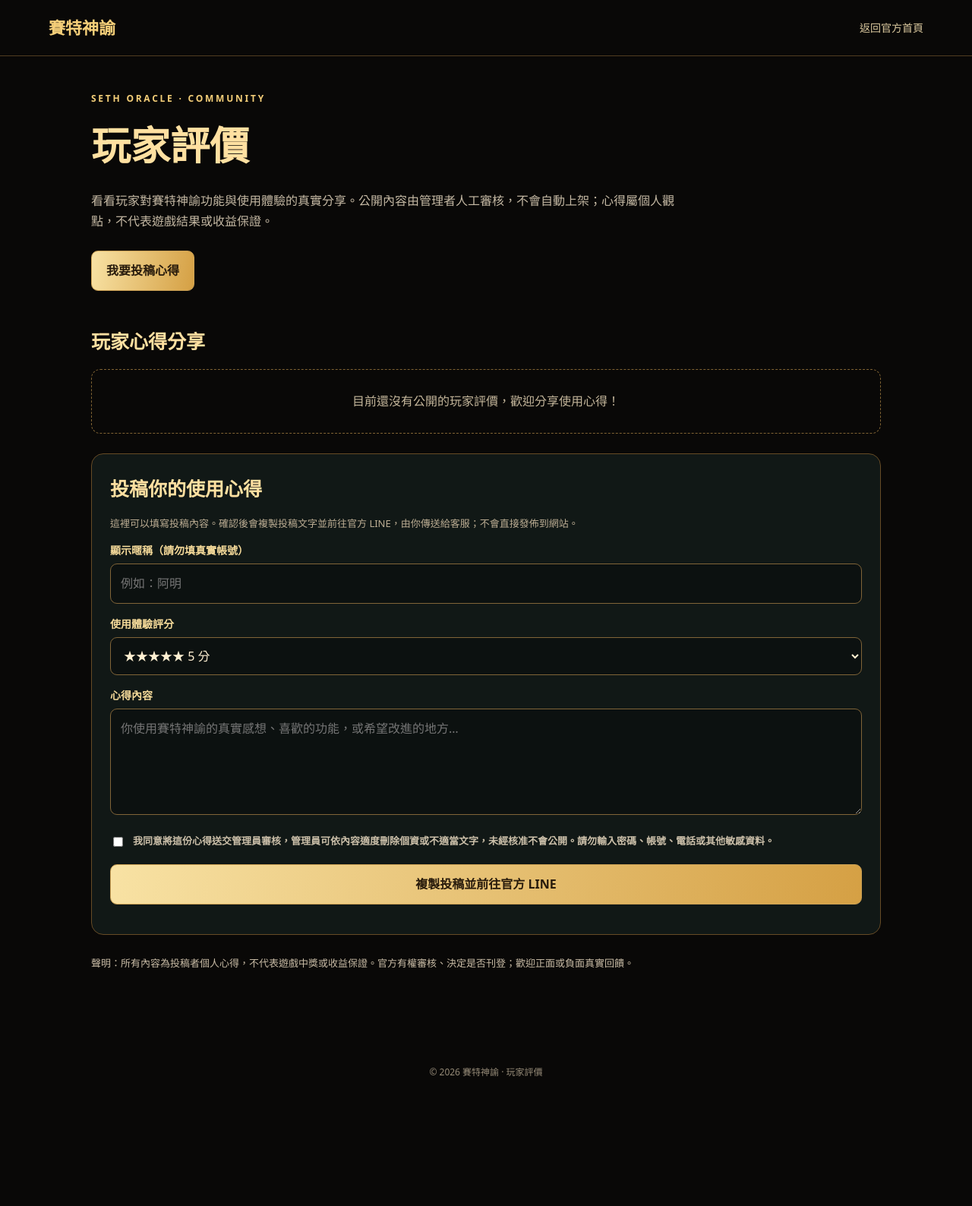
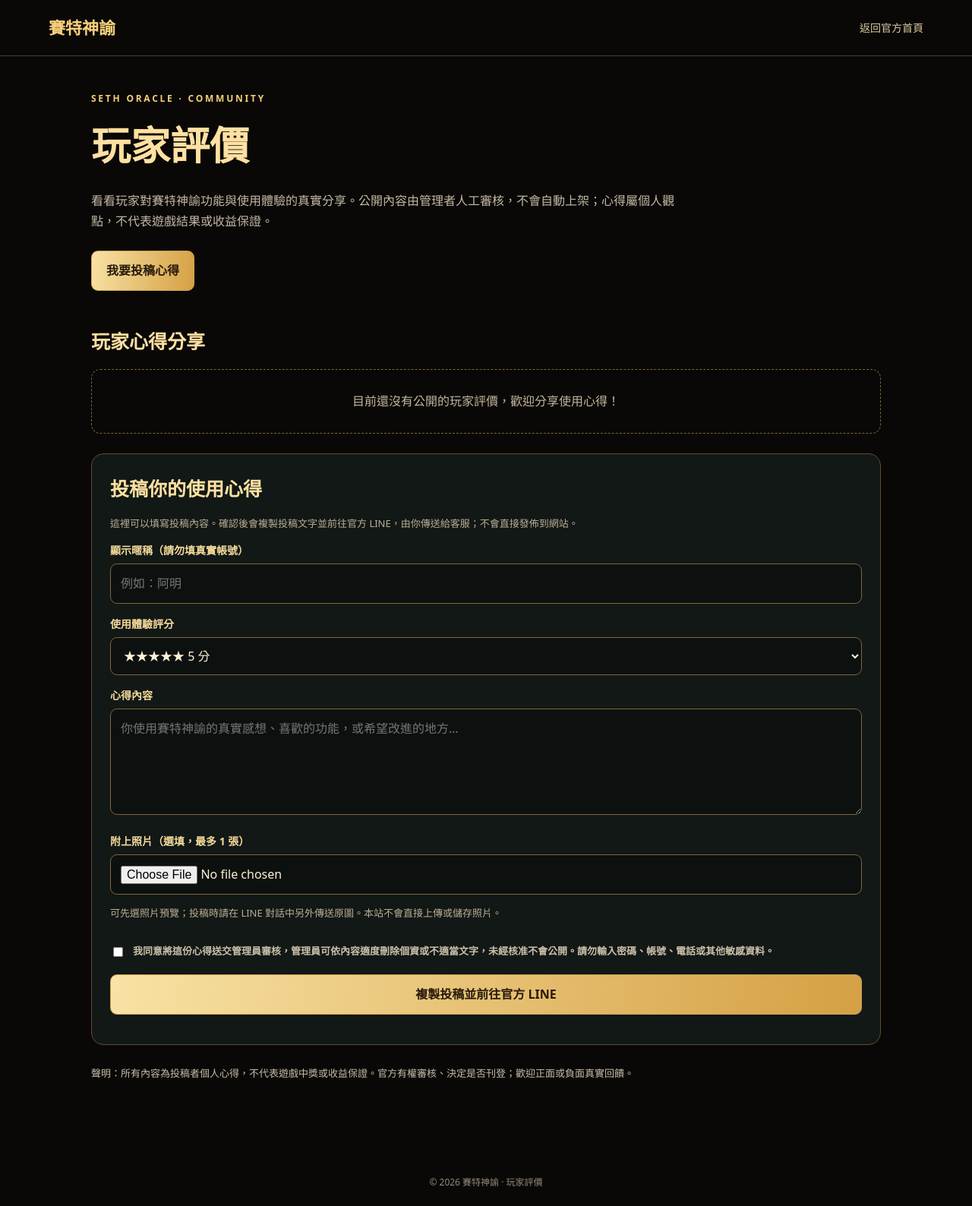
Before and after one commit to seth-oracle/seth-oracle.github.io, a Jekyll site: the page built from reviews/index.html, in a window 1280 px wide. Shown: the whole page at 76% size. Built offline with Jekyll 4.4.1, drawn with Linux system fonts in a browser that asks for light colours; before the commit the page ends 1443 px from its top, so only the background shows below that.

Commit message:
Add optional review photo picker, preview and published photo display

```diff
--- a/reviews/index.html
+++ b/reviews/index.html
@@ -25,7 +25,7 @@ h1{font-size:clamp(32px,5vw,52px);color:#ffe0a1;margin:6px 0 12px}h2{color:#ffe0
 .panel{border:1px solid #674b25;border-radius:16px;background:#111816;padding:24px;margin:26px 0}
 .grid{display:grid;grid-template-columns:repeat(2,minmax(0,1fr));gap:16px}
 .review{padding:20px;border:1px solid #6d522b;border-radius:13px;background:#18201d}
-.review-head{display:flex;align-items:center;justify-content:space-between;gap:12px}.review strong{color:#f3d58f}.review time{color:#b9ab91;font-size:12px}
+.review-photo{display:block;width:100%;max-height:310px;object-fit:contain;background:#0b100e;border:1px solid #594727;border-radius:10px;margin-top:14px}.upload-preview{max-width:260px;max-height:210px;object-fit:contain;border-radius:9px;border:1px solid #72582c;margin-top:10px}.review-head{display:flex;align-items:center;justify-content:space-between;gap:12px}.review strong{color:#f3d58f}.review time{color:#b9ab91;font-size:12px}
 .rating{color:#f3c960;letter-spacing:2px;margin:9px 0}.content{white-space:pre-wrap;overflow-wrap:anywhere;color:#ede0c6}.small{color:#bdae94;font-size:13px}
 .empty{border:1px dashed #806333;padding:28px;text-align:center;color:#c4b69b;border-radius:12px}
 .form-grid{display:grid;gap:15px}label{display:block;font-size:14px;color:#f4d999;font-weight:700;margin-bottom:5px}
@@ -51,6 +51,7 @@ footer{text-align:center;color:#968b78;font-size:12px;padding:20px}
 <div class="review-head"><strong>{{ review.nickname | escape }}</strong>{% if review.date and review.date != "" %}<time>{{ review.date | date: "%Y/%m/%d" }}</time>{% endif %}</div>
 {% if review.rating %}<div class="rating" aria-label="評分 {{ review.rating }} / 5">{% assign stars = review.rating | plus: 0 %}{% for i in (1..5) %}{% if i <= stars %}★{% else %}☆{% endif %}{% endfor %}</div>{% endif %}
 <div class="content">{{ review.content | escape }}</div>
+{% if review.photo and review.photo != "" %}<img class="review-photo" src="{{ review.photo | relative_url }}" alt="{{ review.nickname | escape }} 提供的心得照片" loading="lazy">{% endif %}
 {% if review.reply and review.reply != "" %}<p class="small">官方回覆：{{ review.reply | escape }}</p>{% endif %}
 </article>{% endfor %}</div>
 {% else %}<p class="empty">目前還沒有公開的玩家評價，歡迎分享使用心得！</p>{% endif %}
@@ -61,6 +62,7 @@ footer{text-align:center;color:#968b78;font-size:12px;padding:20px}
 <div><label for="nick">顯示暱稱（請勿填真實帳號）</label><input id="nick" required maxlength="30" placeholder="例如：阿明"></div>
 <div><label for="rating">使用體驗評分</label><select id="rating"><option value="5">★★★★★ 5 分</option><option value="4">★★★★☆ 4 分</option><option value="3">★★★☆☆ 3 分</option><option value="2">★★☆☆☆ 2 分</option><option value="1">★☆☆☆☆ 1 分</option></select></div>
 <div><label for="comment">心得內容</label><textarea id="comment" required minlength="10" maxlength="1000" placeholder="你使用賽特神諭的真實感想、喜歡的功能，或希望改進的地方…"></textarea></div>
+<div><label for="photo">附上照片（選填，最多 1 張）</label><input id="photo" type="file" accept="image/jpeg,image/png,image/webp" aria-describedby="photo-note"><p id="photo-note" class="small">可先選照片預覽；投稿時請在 LINE 對話中另外傳送原圖。本站不會直接上傳或儲存照片。</p><img id="photo-preview" class="upload-preview" alt="照片預覽" hidden></div>
 <label class="check"><input id="consent" type="checkbox" required><span>我同意將這份心得送交管理員審核，管理員可依內容適度刪除個資或不適當文字，未經核准不會公開。請勿輸入密碼、帳號、電話或其他敏感資料。</span></label>
 <button class="btn primary" type="submit">複製投稿並前往官方 LINE</button>
 <div id="status" class="hint" role="status" aria-live="polite"></div>
@@ -71,11 +73,19 @@ footer{text-align:center;color:#968b78;font-size:12px;padding:20px}
 </main><footer>© 2026 賽特神諭 · 玩家評價</footer>
 <script>
 (function(){
-const form=document.getElementById('review-form'),status=document.getElementById('status'),fallback=document.getElementById('fallback'),preview=document.getElementById('preview');
+const form=document.getElementById('review-form'),status=document.getElementById('status'),fallback=document.getElementById('fallback'),preview=document.getElementById('preview'),photoInput=document.getElementById('photo'),photoPreview=document.getElementById('photo-preview');
+let photoUrl=null;
+photoInput.addEventListener('change',()=>{
+if(photoUrl){URL.revokeObjectURL(photoUrl);photoUrl=null;}
+const file=photoInput.files&&photoInput.files[0];photoPreview.hidden=true;photoPreview.removeAttribute('src');
+if(!file)return;
+if(!['image/jpeg','image/png','image/webp'].includes(file.type)||file.size>8*1024*1024){alert('請選擇 JPG、PNG 或 WebP 照片，檔案需小於 8MB。');photoInput.value='';return;}
+photoUrl=URL.createObjectURL(file);photoPreview.src=photoUrl;photoPreview.hidden=false;
+});
 let message='';
 async function copyMessage(){try{await navigator.clipboard.writeText(message);status.textContent='已複製投稿文字！請在 LINE 對話中貼上並傳送，才算完成投稿。'}catch(e){status.textContent='請手動複製下方投稿文字，再貼到 LINE 傳送。';}}
 form.addEventListener('submit',async function(e){e.preventDefault();if(!form.reportValidity())return;
-message='【賽特神諭｜玩家心得投稿】\n暱稱：'+document.getElementById('nick').value.trim()+'\n評分：'+document.getElementById('rating').value+'/5\n心得：'+document.getElementById('comment').value.trim()+'\n（本人同意將心得送交審核，是否刊登由官方決定）';
+message='【賽特神諭｜玩家心得投稿】\n暱稱：'+document.getElementById('nick').value.trim()+'\n評分：'+document.getElementById('rating').value+'/5\n心得：'+document.getElementById('comment').value.trim()+'\n照片：'+(photoInput.files&&photoInput.files.length?'已選擇照片，請在 LINE 對話中另外傳送原圖':'未附照片')+'\n（本人同意將心得送交審核，是否刊登由官方決定）';
 fallback.hidden=false;preview.textContent=message;window.open('https://lin.ee/TOLUjbR','_blank','noopener,noreferrer');await copyMessage();});
 document.getElementById('copy-again').addEventListener('click',copyMessage);
 })();
```
